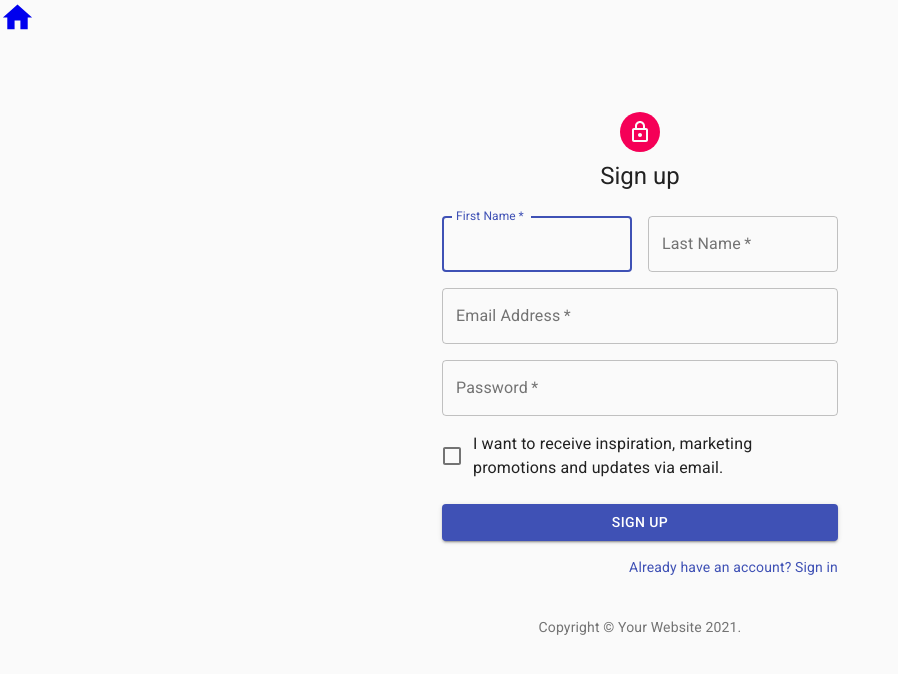
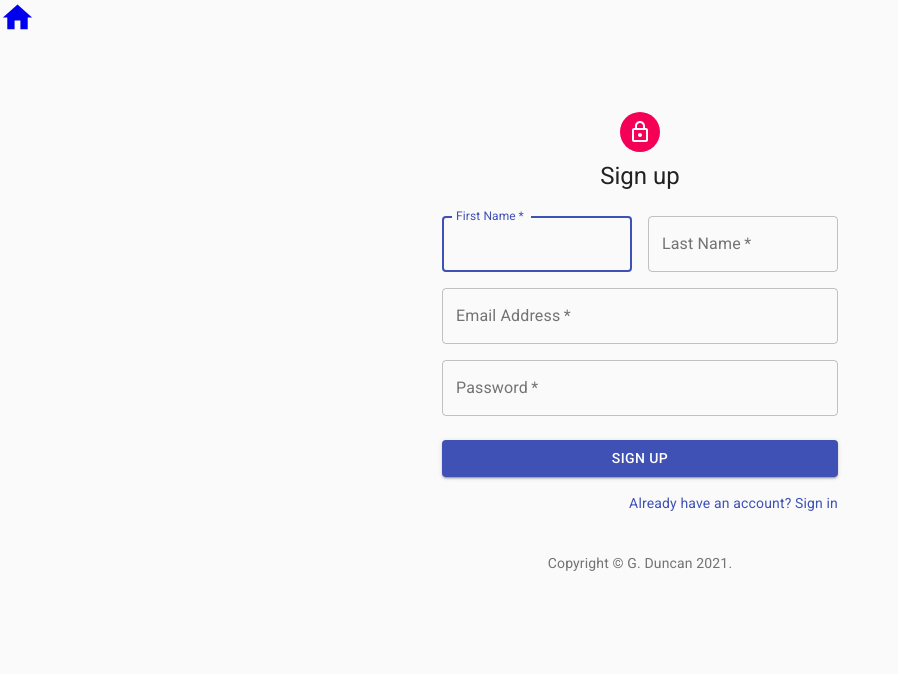
Before and after one commit to duncangw1/TrekTrackerAT, a React (Create React App) app in the folder client/: page /signUp in a window 1280 px wide. Shown: the top 674 px of the page, without its empty margins (0-898 px from the left). Built offline with nearby package versions, Linux system fonts and the light colour scheme.

Commit message:
Modified signUp and signIn with to link to each other, added my name to the Copyright, and created a placeholder page for the upcoming user dashboard.

```diff
--- a/client/src/components/signIn/signIn.js
+++ b/client/src/components/signIn/signIn.js
@@ -17,8 +17,8 @@ function Copyright() {
   return (
     <Typography variant="body2" color="textSecondary" align="center">
       {"Copyright © "}
-      <Link color="inherit" href="https://material-ui.com/">
-        Your Website
+      <Link color="inherit" href="https://duncangw1.github.io/Portfolio">
+        G. Duncan
       </Link>{" "}
       {new Date().getFullYear()}
       {"."}
@@ -97,12 +97,12 @@ export default function SignIn() {
           </Button>
           <Grid container>
             <Grid item xs>
-              <Link href="#" variant="body2">
+              <Link href="/" variant="body2">
                 Forgot password?
               </Link>
             </Grid>
             <Grid item>
-              <Link href="#" variant="body2">
+              <Link href="/signUp" variant="body2">
                 {"Don't have an account? Sign Up"}
               </Link>
             </Grid>
--- a/client/src/components/signUp/signUp.js
+++ b/client/src/components/signUp/signUp.js
@@ -3,8 +3,6 @@ import Avatar from "@material-ui/core/Avatar";
 import Button from "@material-ui/core/Button";
 import CssBaseline from "@material-ui/core/CssBaseline";
 import TextField from "@material-ui/core/TextField";
-import FormControlLabel from "@material-ui/core/FormControlLabel";
-import Checkbox from "@material-ui/core/Checkbox";
 import Link from "@material-ui/core/Link";
 import Grid from "@material-ui/core/Grid";
 import Box from "@material-ui/core/Box";
@@ -17,8 +15,8 @@ function Copyright() {
   return (
     <Typography variant="body2" color="textSecondary" align="center">
       {"Copyright © "}
-      <Link color="inherit" href="https://material-ui.com/">
-        Your Website
+      <Link color="inherit" href="https://duncangw1.github.io/Portfolio">
+        G. Duncan
       </Link>{" "}
       {new Date().getFullYear()}
       {"."}
@@ -107,12 +105,6 @@ export default function SignUp() {
                 autoComplete="current-password"
               />
             </Grid>
-            <Grid item xs={12}>
-              <FormControlLabel
-                control={<Checkbox value="allowExtraEmails" color="primary" />}
-                label="I want to receive inspiration, marketing promotions and updates via email."
-              />
-            </Grid>
           </Grid>
           <Button
             type="submit"
@@ -125,7 +117,7 @@ export default function SignUp() {
           </Button>
           <Grid container justify="flex-end">
             <Grid item>
-              <Link href="#" variant="body2">
+              <Link href="/signIn" variant="body2">
                 Already have an account? Sign in
               </Link>
             </Grid>
```
Also changed, not shown: client/src/pages/dashboard.jsx (added).
